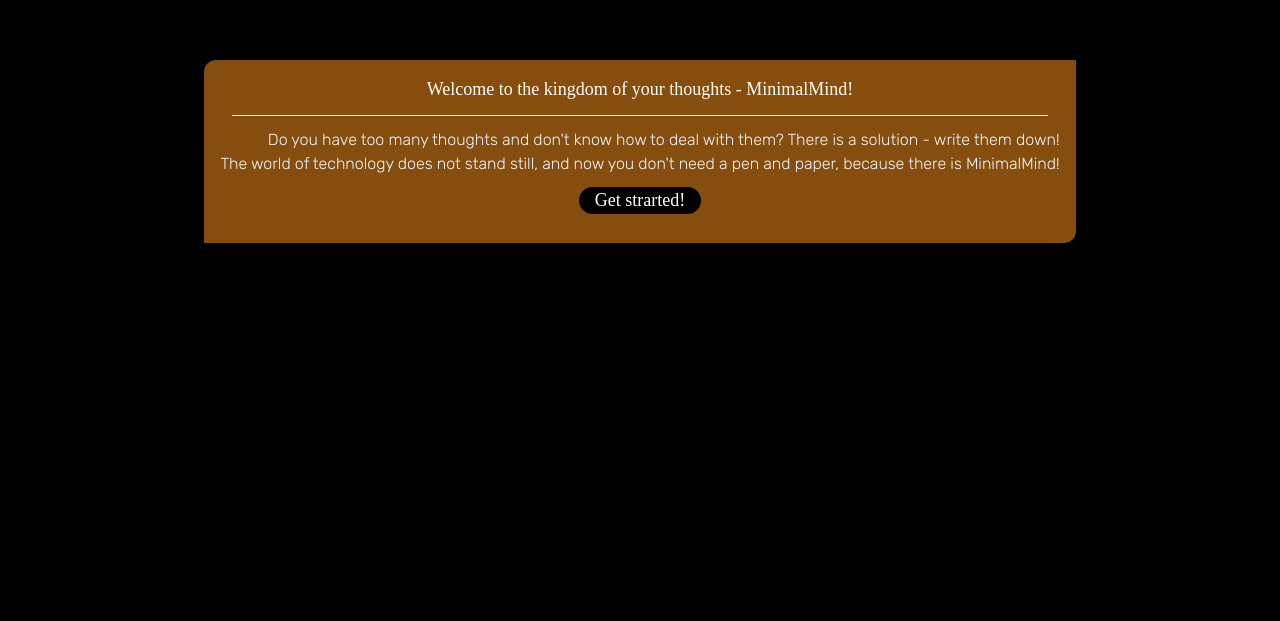
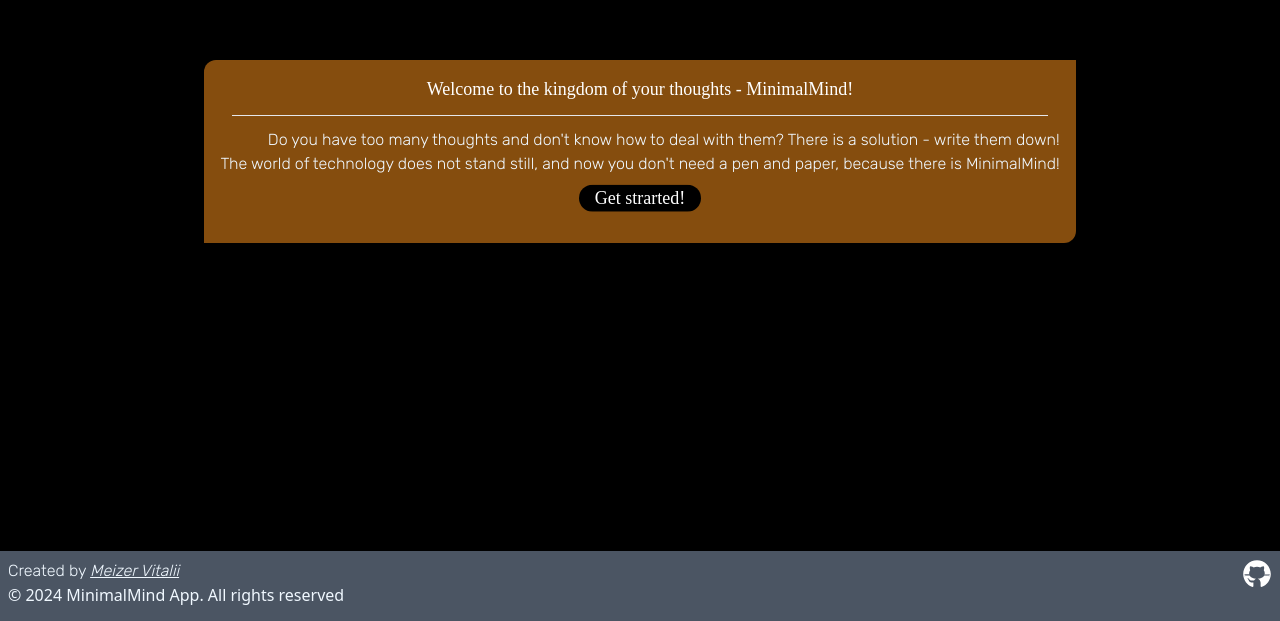
Before and after one commit to mejzerVitaliy/MinimalMind_v2_CLIENT, a Next.js app: page / in a window 1280 px wide. Shown: the part 359-980 px from the top of the page. Before the commit the page ends 800 px from the top, so only its background shows below. Built offline with nearby package versions, Linux system fonts and the light colour scheme; a web font is replaced by a local one.

Commit message:
footer, fix styles

```diff
--- a/src/app/page.tsx
+++ b/src/app/page.tsx
@@ -1,3 +1,4 @@
+import Footer from "@/components/molecules/Footer";
 import Header from "@/components/molecules/Header";
 import Navbar from "@/components/organisms/Navbar";
 import HomeContent from "@/components/templates/HomeContent";
@@ -8,7 +9,9 @@
             <Header />
             <Navbar />
 
-            <HomeContent/>
+            <HomeContent />
+
+            <Footer/>
         </>
     );
 }
--- /dev/null
+++ b/src/components/molecules/Footer.tsx
@@ -0,0 +1,24 @@
+import React from 'react'
+import H3 from '../atoms/H3'
+import Link from 'next/link'
+import P from '../atoms/P'
+
+const Footer = () => {
+    return (
+        <footer className=' w-full h-[70px] p-2 bg-gray-600'>
+            <section className='w-full flex justify-between'>
+                <article>
+                    <H3>Created by <Link href={'https://github.com/mejzerVitaliy'}><i><u> Meizer Vitalii</u></i></Link></H3>
+                    <P>© 2024 MinimalMind App. All rights reserved</P>
+                </article>
+                <Link title='My Github' className='hover:animate-pulse w-[30px] h-[30px] grid place-items-center cursor-default' href="https://github.com/mejzerVitaliy" target='blank'>
+                    <svg xmlns="http://www.w3.org/2000/svg" x="0px" y="0px" className='w-[30px] h-[30px] ' viewBox="0 0 50 50" style={{fill:'#FFFFFF'}}>
+                        <path d="M17.791,46.836C18.502,46.53,19,45.823,19,45v-5.4c0-0.197,0.016-0.402,0.041-0.61C19.027,38.994,19.014,38.997,19,39 c0,0-3,0-3.6,0c-1.5,0-2.8-0.6-3.4-1.8c-0.7-1.3-1-3.5-2.8-4.7C8.9,32.3,9.1,32,9.7,32c0.6,0.1,1.9,0.9,2.7,2c0.9,1.1,1.8,2,3.4,2 c2.487,0,3.82-0.125,4.622-0.555C21.356,34.056,22.649,33,24,33v-0.025c-5.668-0.182-9.289-2.066-10.975-4.975 c-3.665,0.042-6.856,0.405-8.677,0.707c-0.058-0.327-0.108-0.656-0.151-0.987c1.797-0.296,4.843-0.647,8.345-0.714 c-0.112-0.276-0.209-0.559-0.291-0.849c-3.511-0.178-6.541-0.039-8.187,0.097c-0.02-0.332-0.047-0.663-0.051-0.999 c1.649-0.135,4.597-0.27,8.018-0.111c-0.079-0.5-0.13-1.011-0.13-1.543c0-1.7,0.6-3.5,1.7-5c-0.5-1.7-1.2-5.3,0.2-6.6 c2.7,0,4.6,1.3,5.5,2.1C21,13.4,22.9,13,25,13s4,0.4,5.6,1.1c0.9-0.8,2.8-2.1,5.5-2.1c1.5,1.4,0.7,5,0.2,6.6c1.1,1.5,1.7,3.2,1.6,5 c0,0.484-0.045,0.951-0.11,1.409c3.499-0.172,6.527-0.034,8.204,0.102c-0.002,0.337-0.033,0.666-0.051,0.999 c-1.671-0.138-4.775-0.28-8.359-0.089c-0.089,0.336-0.197,0.663-0.325,0.98c3.546,0.046,6.665,0.389,8.548,0.689 c-0.043,0.332-0.093,0.661-0.151,0.987c-1.912-0.306-5.171-0.664-8.879-0.682C35.112,30.873,31.557,32.75,26,32.969V33 c2.6,0,5,3.9,5,6.6V45c0,0.823,0.498,1.53,1.209,1.836C41.37,43.804,48,35.164,48,25C48,12.318,37.683,2,25,2S2,12.318,2,25 C2,35.164,8.63,43.804,17.791,46.836z"></path>
+                    </svg>
+                </Link>
+            </section>
+        </footer>
+    )
+}
+
+export default Footer
--- a/src/components/molecules/Header.tsx
+++ b/src/components/molecules/Header.tsx
@@ -3,7 +3,7 @@
 
 const Header = () => {
     return (
-        <header className='w-full h-[40px] md:h-[60px] grid place-items-center bg-gray-600 '>
+        <header className='w-full h-[40px] md:h-[60px] sticky top-[-100px] z-20 grid place-items-center bg-gray-600 '>
             <H1>MinimalMind</H1>
         </header>
     )
--- a/src/components/molecules/NavMenu.tsx
+++ b/src/components/molecules/NavMenu.tsx
@@ -16,7 +16,9 @@
     return (
         <section className='w-full flex justify-between items-center'>
 
-            <BurgerBtn />
+            <div className='size-[30px] grid place-items-center '>
+                <BurgerBtn />
+            </div>
 
             <Link href={'/logIn'} className='size-[30px] grid place-items-center '>
                 <svg xmlns="http://www.w3.org/2000/svg" className='w-[25px] h-[25px] md:w-[35px] md:h-[35px] ' viewBox="0 -960 960 960"  fill="#FFFFFF">
--- a/src/components/organisms/Navbar.tsx
+++ b/src/components/organisms/Navbar.tsx
@@ -10,7 +10,7 @@
 const Navbar = () => {
     return (
         <Provider store={store}>
-            <nav className='w-full h-[30px] md:h-[50px] px-2 griid place-items-center bg-gray-600 '>
+            <nav className='w-full h-[40px] md:h-[50px] sticky top-0 z-20 px-2 griid place-items-center bg-gray-600 '>
                 <NavMenu/>
             </nav>
         </Provider>
--- a/src/components/templates/HomeContent.tsx
+++ b/src/components/templates/HomeContent.tsx
@@ -5,7 +5,7 @@
 
 const HomeContent = () => {
     return (
-        <main className='w-full h-full fixed grid place-items-center p-2'>
+        <main className='w-full h-full  grid place-items-center p-4'>
             <section className=' p-4 bg-yellow-800 rounded-tl-xl rounded-br-xl'>
                 <H2 className='font-playwrite text-center'>
                     Welcome to the kingdom of your thoughts - MinimalMind!
```
